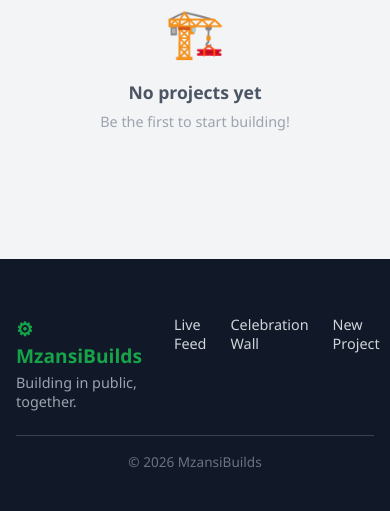
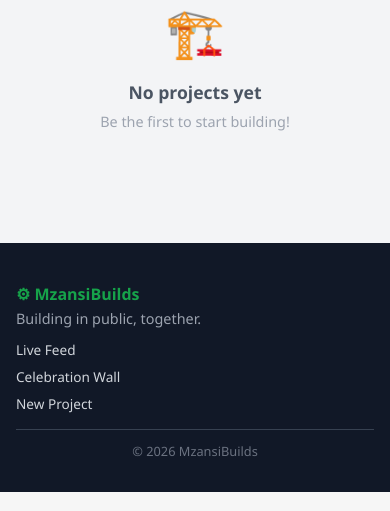
Before and after one commit to Kaylash07/MzansiBuilds-2.0, a Flask app: page / in a window 390 px wide. Shown: the part 785-1296 px from the top of the page. Run offline with Flask 3, Linux system fonts and the light colour scheme; data that the repository does not hold is empty.

Commit message:
Fix mobile footer layout: stack elements vertically, reduce sizing

```diff
--- a/static/css/style.css
+++ b/static/css/style.css
@@ -1413,4 +1413,48 @@ textarea.form-control {
     background: #0a0a0a;
     border-top: 1px solid #222;
   }
+
+  .flex-between {
+    flex-wrap: wrap;
+    gap: 0.75rem;
+  }
+
+  .flex-between .btn {
+    font-size: 0.8rem;
+    padding: 0.45rem 0.85rem;
+    white-space: nowrap;
+  }
+
+  .site-footer {
+    padding: 1.5rem 0 0;
+    margin-top: 2rem;
+  }
+
+  .footer-content {
+    flex-direction: column;
+    align-items: flex-start;
+    gap: 0.75rem;
+  }
+
+  .footer-brand h3 {
+    font-size: 1rem;
+  }
+
+  .footer-links {
+    flex-direction: column;
+    gap: 0.5rem;
+  }
+
+  .footer-links a {
+    font-size: 0.85rem;
+  }
+
+  .footer-divider {
+    margin: 1rem 0 0.75rem;
+  }
+
+  .footer-copy {
+    padding-bottom: 1rem;
+    font-size: 0.8rem;
+  }
 }
```
